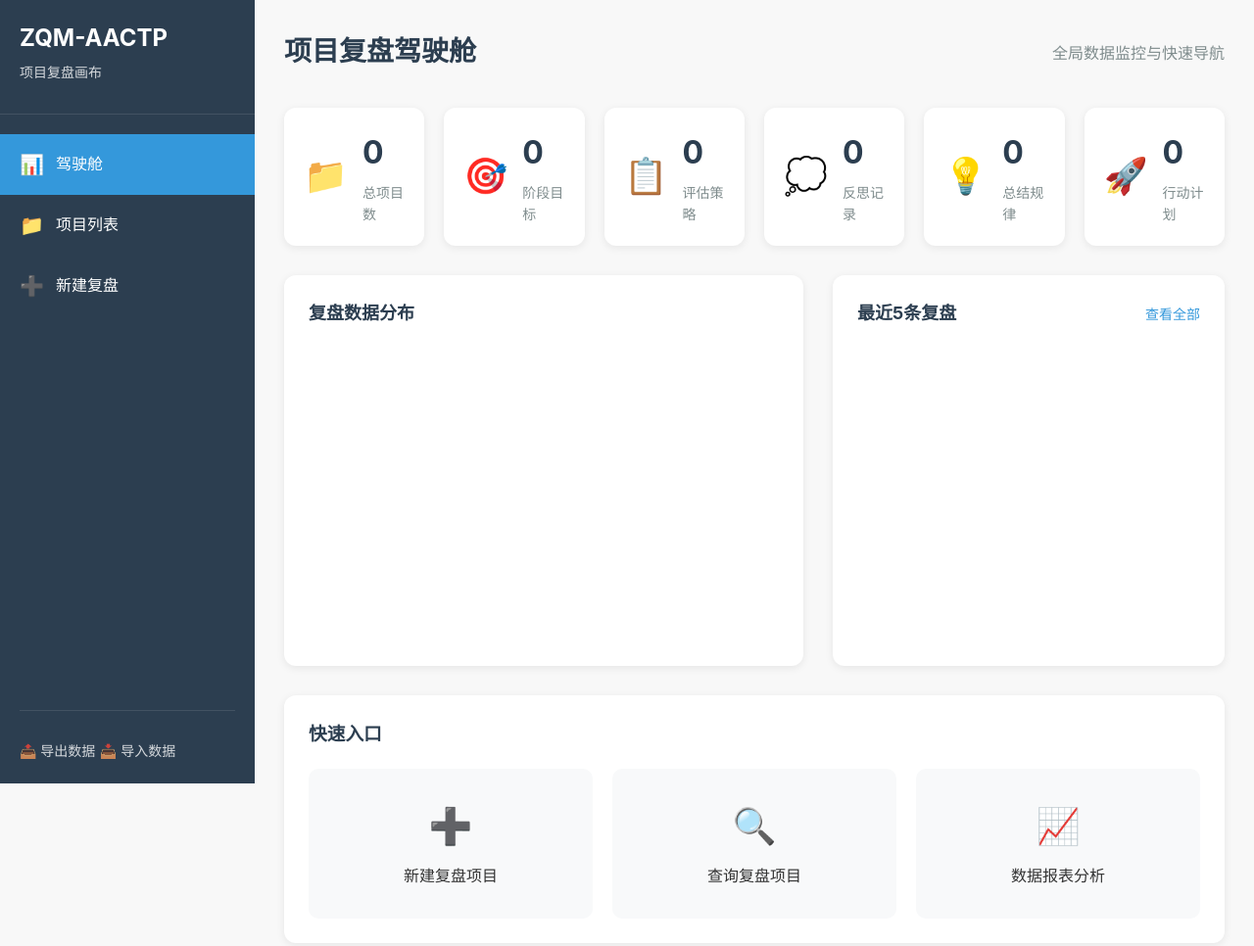
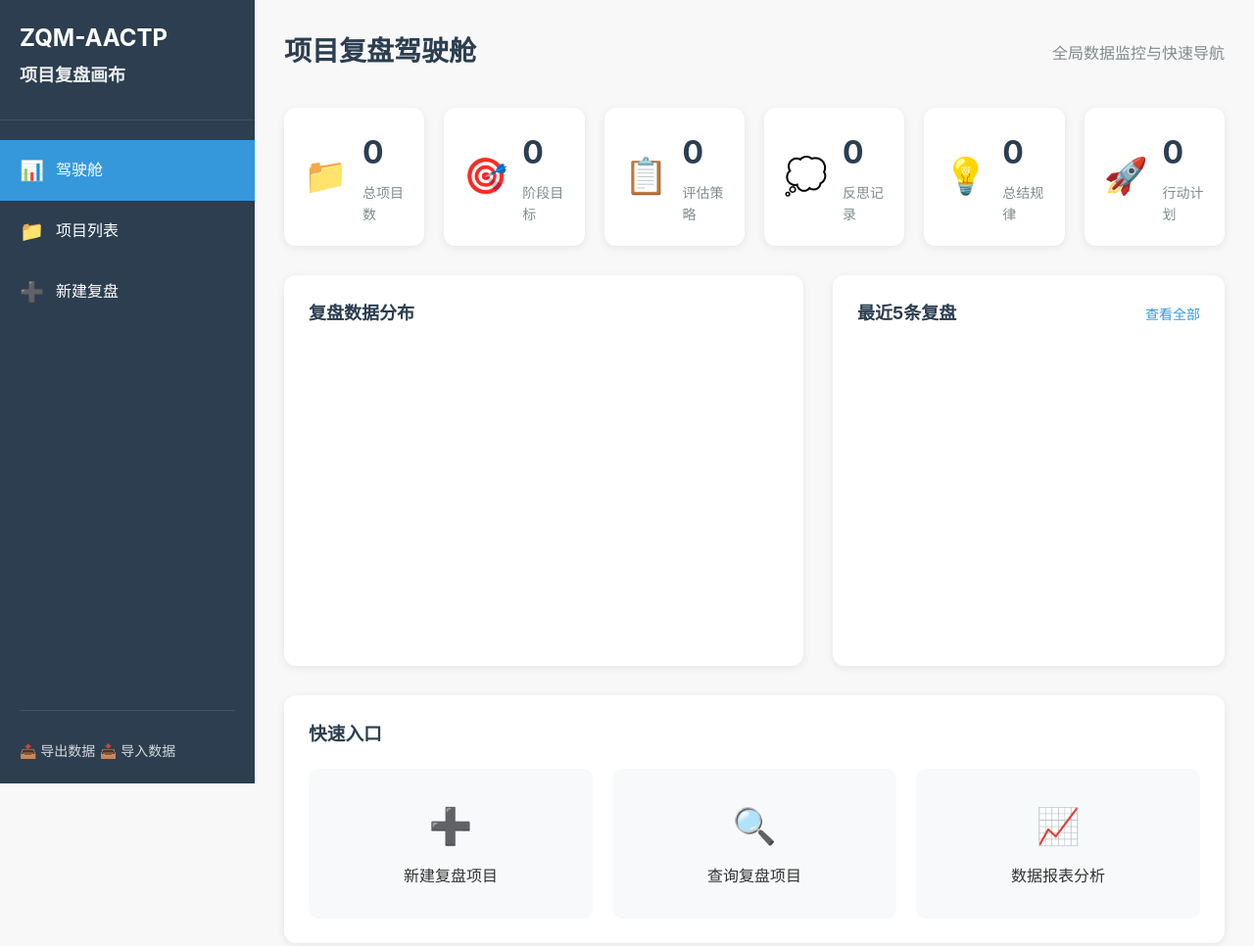
Before and after one commit to daved1999/aactp-retrospective, a website: page client/index.html in a window 1280 px wide. Shown: the whole page at 98% size. Drawn offline with nearby package versions, Linux system fonts and the light colour scheme; no server answers.

Commit message:
增大项目复盘画布字体到18px并加粗

```diff
--- a/client/styles.css
+++ b/client/styles.css
@@ -41,8 +41,9 @@ body {
 }
 
 .logo p {
-  font-size: 14px;
-  opacity: 0.8;
+  font-size: 18px;
+  font-weight: bold;
+  opacity: 0.9;
 }
 
 .nav-menu {
--- a/mobile/styles.css
+++ b/mobile/styles.css
@@ -110,8 +110,9 @@ body {
 }
 
 .logo p {
-  font-size: 14px;
-  opacity: 0.8;
+  font-size: 18px;
+  font-weight: bold;
+  opacity: 0.9;
 }
 
 .nav-menu {
```
Also changed, not shown: 1 other file.
